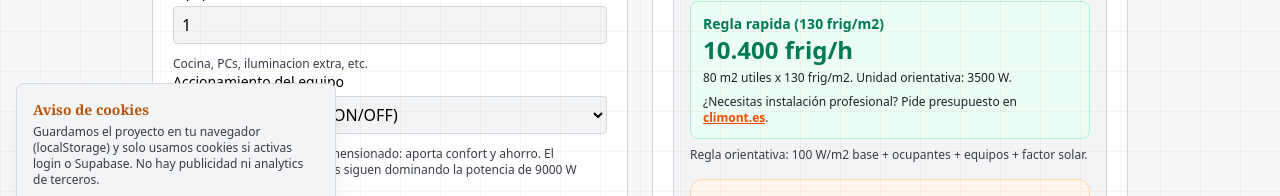
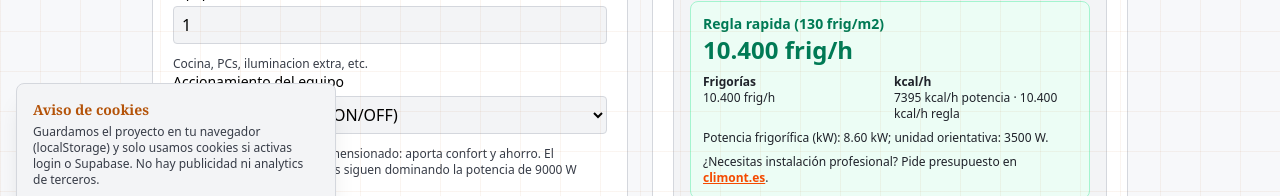
Before and after one commit to montyxace-sys/pnanos3d, a Next.js app: page /climatizacion in a window 1280 px wide. Shown: the part 489-685 px from the top of the page. Built offline with nearby package versions, Linux system fonts and the light colour scheme; no server answers.

Commit message:
feat: calculo climatizacion muestra frigorias, kcal/h y kW

```diff
--- a/src/app/climatizacion/ClimatizacionClient.tsx
+++ b/src/app/climatizacion/ClimatizacionClient.tsx
@@ -47,7 +47,9 @@ export default function ClimatizacionPage() {
     // Regla rapida: 130 frigorias por m2 util
     const frigorias = Math.round(m2 * 130);
     const frigUnit = recommendUnit(Math.round(frigorias * 0.293)); // 1 frig ~ 0.293 W aprox
-    return { cooling, heating, unit, btu, frigorias, frigUnit };
+    const kcal = frigorias; // 1 frig ~ 1 kcal/h aprox
+    const coolingKcal = Math.round(cooling * 0.859845); // W -> kcal/h
+    return { cooling, heating, unit, btu, frigorias, kcal, coolingKcal, frigUnit };
   }, [m2, exposure, occupants, appliances]);
 
   return (
@@ -111,8 +113,18 @@ export default function ClimatizacionPage() {
             <div className="mt-3 rounded-lg border border-emerald-200 bg-emerald-50 p-3">
               <div className="text-sm font-semibold text-emerald-700">Regla rapida (130 frig/m2)</div>
               <div className="text-2xl font-bold text-emerald-700">{result.frigorias.toLocaleString("es-ES")} frig/h</div>
-              <p className="text-xs text-ink-soft mt-1">
-                {m2} m2 utiles x 130 frig/m2. Unidad orientativa: {result.frigUnit} W.
+              <div className="mt-2 grid grid-cols-2 gap-2 text-xs text-ink-soft">
+                <div>
+                  <span className="block font-semibold">Frigorías</span>
+                  {result.frigorias.toLocaleString("es-ES")} frig/h
+                </div>
+                <div>
+                  <span className="block font-semibold">kcal/h</span>
+                  {result.coolingKcal.toLocaleString("es-ES")} kcal/h potencia · {result.kcal.toLocaleString("es-ES")} kcal/h regla
+                </div>
+              </div>
+              <p className="text-xs text-ink-soft mt-2">
+                Potencia frigorífica (kW): {(result.cooling / 1000).toFixed(2)} kW; unidad orientativa: {result.frigUnit} W.
               </p>
               <p className="text-xs text-ink-soft mt-2">
                 ¿Necesitas instalación profesional? Pide presupuesto en{" "}
```
